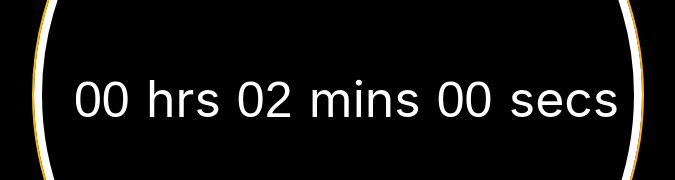
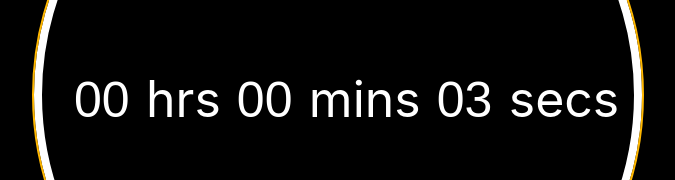
Before and after one commit to amara-j/timer, a React (Create React App) app: page / in a window 1280 px wide. Shown: the part 241-421 px from the top of the page, without its empty margins (378-1053 px from the left). Built offline with nearby package versions, Linux system fonts and the light colour scheme.

Commit message:
audio works with nicer beep– sample plays when timer ends

```diff
--- a/src/App.js
+++ b/src/App.js
@@ -48,7 +48,7 @@ const App = () => {
                   ref={inputMinutes}
                   min="0"
                   max="59"
-                  defaultValue="02"
+                  defaultValue="00"
                 />
                 {"mins  "}
               </label>
@@ -59,7 +59,7 @@ const App = () => {
                   ref={inputSeconds}
                   min="0"
                   max="59"
-                  defaultValue="00"
+                  defaultValue="03"
                 />
                 {"secs "}
               </label>
--- a/src/Timer.js
+++ b/src/Timer.js
@@ -14,7 +14,7 @@ class Timer extends React.Component {
     };
   }
 
-  // audio = new Audio("/beep.mp3");
+  audio = new Audio("/beep.mp3");
 
   componentDidMount() {
     this.timerInterval = setInterval(() => {
@@ -23,14 +23,15 @@ class Timer extends React.Component {
       } else {
         clearInterval(this.timerInterval);
         this.setState({ countdown: "Timer done!", percentage: 1 });
-        // audio.loop = true;
-        // audio.play();
+        this.audio.loop = true;
+        this.audio.play();
       }
     }, 1000);
   }
 
   componentWillUnmount() {
     clearInterval(this.timerInterval);
+    this.audio.pause();
   }
 
   tick() {
```
